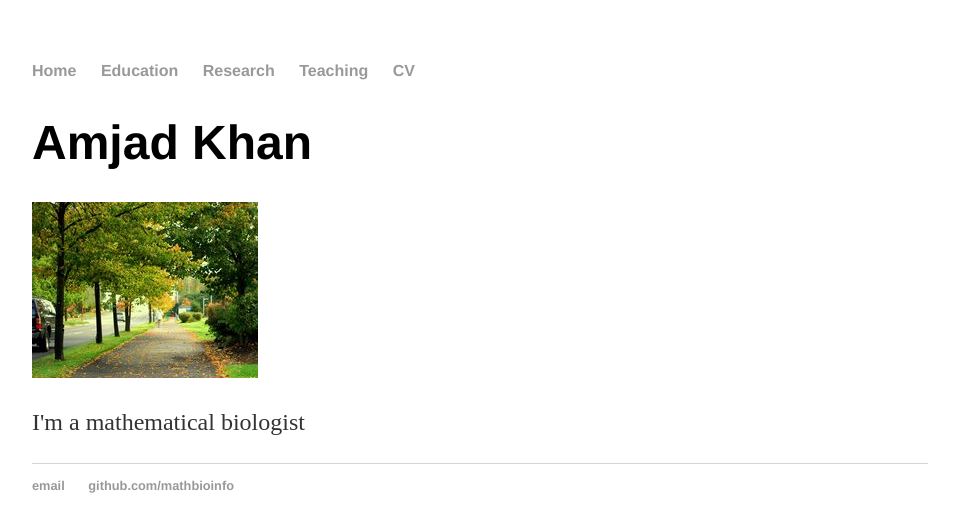
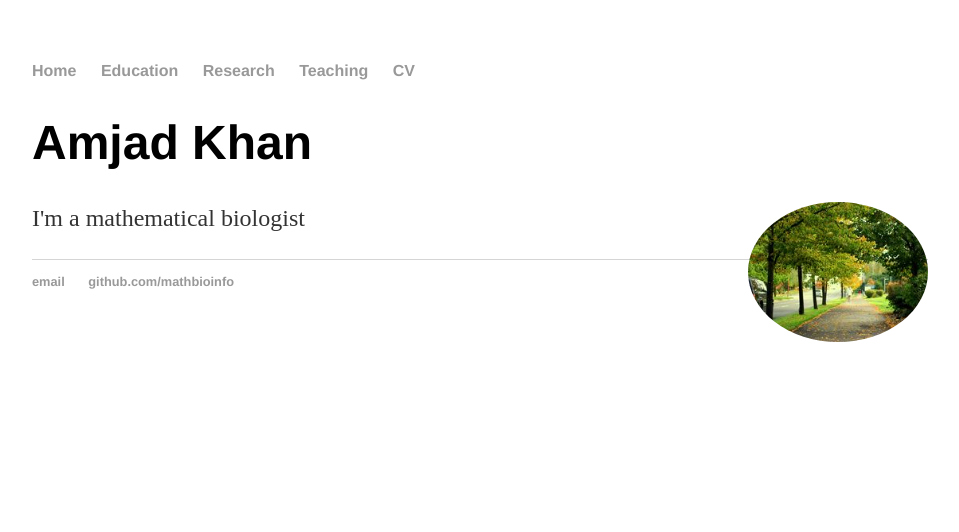
Before and after one commit to MathBioInfo/amjadkhan, a Jekyll site: the page index.html, which Jekyll copies as it is, in a window 1280 px wide. Shown: the top 532 px of the page, without its empty margins (160-1119 px from the left). Built offline with Jekyll 4.4.1, drawn with Linux system fonts in a browser that asks for light colours.

Commit message:
Update index.html

```diff
--- a/index.html
+++ b/index.html
@@ -18,7 +18,7 @@
 		<div class="container">
     		<div class="blurb">
         		<h1>Amjad Khan</h1>
-			 <img src="123.jpg" alt="Amjad Khan">
+			 <img src="123.jpg" style="float: right; width: 180px;  border-radius: 50%; margin-left: 15px;">
 				<p>I'm a mathematical biologist</a></p>
     		</div><!-- /.blurb -->
 		</div><!-- /.container -->
```
